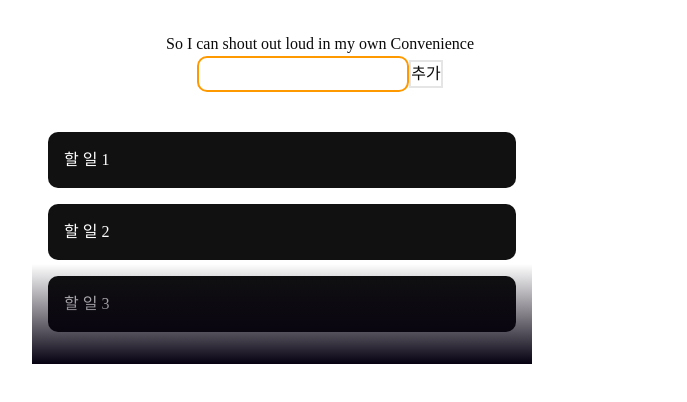
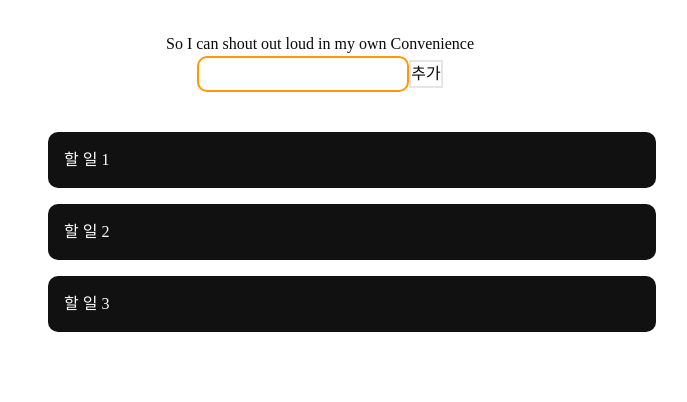
Before and after one commit to PomegranateBlue/Frontend-sketchbook, a Next.js app: page / in a window 1280 px wide. Shown: the top 402 px of the page, without its empty margins (320-1007 px from the left). Built offline with nearby package versions, Linux system fonts and the light colour scheme.

Commit message:
css : AnimatedList 컴포넌트 기본 크기 조정

```diff
--- a/app/page.tsx
+++ b/app/page.tsx
@@ -20,6 +20,8 @@ const App = () => {
     { id: 3, text: "할 일 3", completed: false },
   ]);
   //위에거는 개별적인 할 일을 모아놓은 것으로 복수의 데이터를 다룬다
+
+  const todoTexts = useMemo(() => todos.map((todo) => todo.text), [todos]);
 
   const addTodo = () => {
     if (!inputText.trim()) return;
@@ -51,10 +53,10 @@ const App = () => {
           추가
         </button>
       </form>
-      <div className="grid grid-cols-2 gap-4 mt-6 w-full max-w-xl">
+      <div className="grid grid-cols-2 gap-4 mt-6 w-full max-w-xl min-h-32">
         <AnimatedList
-          items={useMemo(() => todos.map((todo) => todo.text), [todos])}
-          showGradients={true}
+          items={todoTexts}
+          showGradients={false}
           displayScrollbar={true}
           onItemSelect={() => {}}
         />
--- a/components/AnimatedList.jsx
+++ b/components/AnimatedList.jsx
@@ -148,10 +148,10 @@ const AnimatedList = ({
   }, [enableArrowNavigation]); // ← items, selectedIndex, onItemSelect 제거
 
   return (
-    <div className={`relative w-[500px] ${className}`}>
+    <div className={`relative w-[640px] ${className}`}>
       <div
         ref={listRef}
-        className={`max-h-[400px] overflow-y-auto p-4 ${
+        className={`max-h-[640px] overflow-y-auto p-4 ${
           displayScrollbar
             ? "[&::-webkit-scrollbar]:w-[8px] [&::-webkit-scrollbar-track]:bg-[#060010] [&::-webkit-scrollbar-thumb]:bg-[#222] [&::-webkit-scrollbar-thumb]:rounded-[4px]"
             : "scrollbar-hide"
```
